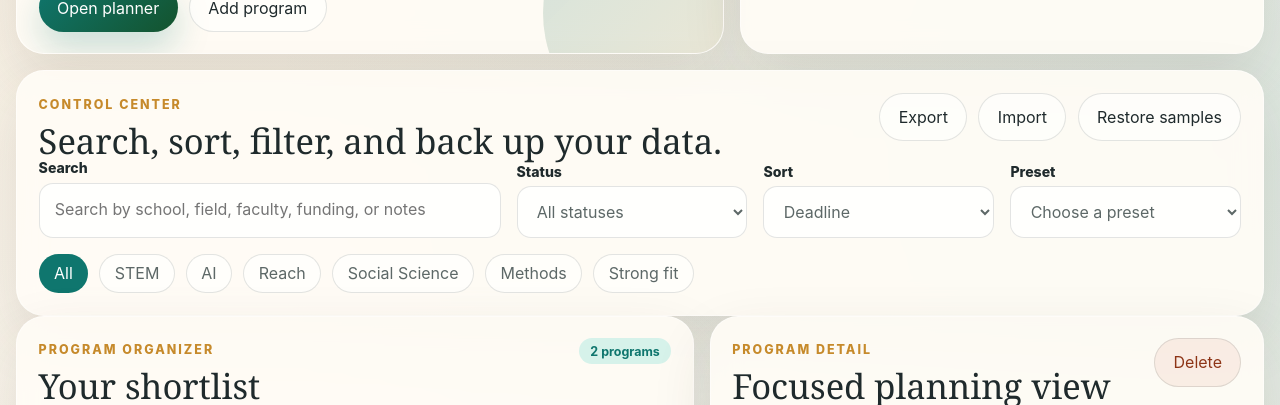
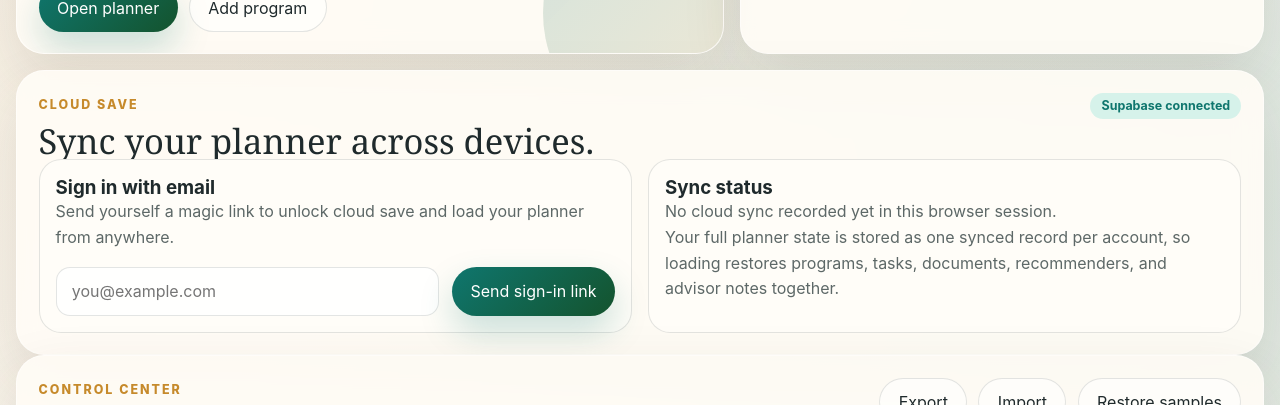
Before and after one commit to Aledge1/phdpathway, a React (Vite) app in the folder react-app/: page / in a window 1280 px wide. Shown: the part 770-1175 px from the top of the page. Built offline with nearby package versions, Linux system fonts and the light colour scheme; no server answers.

Commit message:
Fix React state hydration and add cloud save

```diff
--- a/react-app/package.json
+++ b/react-app/package.json
@@ -9,6 +9,7 @@
     "preview": "vite preview"
   },
   "dependencies": {
+    "@supabase/supabase-js": "^2.56.1",
     "react": "^18.3.1",
     "react-dom": "^18.3.1"
   },
--- a/react-app/src/App.jsx
+++ b/react-app/src/App.jsx
@@ -1,4 +1,5 @@
 import { useEffect, useState } from "react";
+import { cloudEnabled, supabase } from "./lib/supabase";
 
 const storageKey = "phd-pathway-react-state";
 const today = new Date().toISOString().slice(0, 10);
@@ -136,10 +137,40 @@ const defaultState = {
   theme: "light"
 };
 
+function normalizePlannerState(parsed) {
+  const programs = Array.isArray(parsed?.programs) ? parsed.programs : defaultPrograms;
+  return {
+    programs: programs.map((program) => ({
+      ...program,
+      fit: program?.fit || "",
+      notes: program?.notes || "",
+      interviewNotes: program?.interviewNotes || "",
+      sourceUrl: program?.sourceUrl || "",
+      funding: program?.funding || "",
+      location: program?.location || "",
+      status: program?.status || "not-started",
+      deadline: program?.deadline || "",
+      tags: Array.isArray(program?.tags) ? program.tags : [],
+      faculty: Array.isArray(program?.faculty) ? program.faculty : [],
+      sourceSummary: Array.isArray(program?.sourceSummary) ? program.sourceSummary : []
+    })),
+    checklist: Array.isArray(parsed?.checklist) ? parsed.checklist : defaultChecklist,
+    checklistState:
+      parsed?.checklistState && typeof parsed.checklistState === "object" ? parsed.checklistState : {},
+    documents: Array.isArray(parsed?.documents) ? parsed.documents : defaultDocuments,
+    recommenders: Array.isArray(parsed?.recommenders) ? parsed.recommenders : defaultRecommenders,
+    advisor:
+      parsed?.advisor && typeof parsed.advisor === "object"
+        ? { ...defaultAdvisor, ...parsed.advisor }
+        : defaultAdvisor,
+    theme: parsed?.theme === "dark" ? "dark" : "light"
+  };
+}
+
 function readState() {
   try {
     const parsed = JSON.parse(localStorage.getItem(storageKey));
-    return parsed || defaultState;
+    return normalizePlannerState(parsed);
   } catch {
     return defaultState;
   }
@@ -342,6 +373,11 @@ export default function App() {
   const [documentForm, setDocumentForm] = useState({ id: "", name: "", status: "not-started", notes: "" });
   const [recommenderForm, setRecommenderForm] = useState({ id: "", name: "", status: "not-asked", notes: "" });
   const [advisorForm, setAdvisorForm] = useState(planner.advisor);
+  const [cloudEmail, setCloudEmail] = useState("");
+  const [cloudUser, setCloudUser] = useState(null);
+  const [cloudMessage, setCloudMessage] = useState("");
+  const [cloudBusy, setCloudBusy] = useState(false);
+  const [lastCloudSync, setLastCloudSync] = useState("");
 
   useEffect(() => {
     localStorage.setItem(storageKey, JSON.stringify(planner));
@@ -351,6 +387,27 @@ export default function App() {
   useEffect(() => {
     setAdvisorForm(planner.advisor);
   }, [planner.advisor]);
+
+  useEffect(() => {
+    if (!cloudEnabled || !supabase) return undefined;
+
+    let mounted = true;
+    supabase.auth.getSession().then(({ data }) => {
+      if (!mounted) return;
+      setCloudUser(data.session?.user ?? null);
+    });
+
+    const {
+      data: { subscription }
+    } = supabase.auth.onAuthStateChange((_event, session) => {
+      setCloudUser(session?.user ?? null);
+    });
+
+    return () => {
+      mounted = false;
+      subscription.unsubscribe();
+    };
+  }, []);
 
   const allTags = ["All", ...new Set(planner.programs.flatMap((program) => program.tags))];
   const filteredPrograms = planner.programs
@@ -398,6 +455,74 @@ export default function App() {
       }
       return next;
     });
+  }
+
+  async function sendMagicLink() {
+    if (!cloudEnabled || !supabase || !cloudEmail.trim()) return;
+    setCloudBusy(true);
+    setCloudMessage("");
+    const { error } = await supabase.auth.signInWithOtp({
+      email: cloudEmail.trim(),
+      options: {
+        emailRedirectTo: window.location.href
+      }
+    });
+    if (error) {
+      setCloudMessage(error.message);
+    } else {
+      setCloudMessage("Check your email for the sign-in link.");
+    }
+    setCloudBusy(false);
+  }
+
+  async function saveToCloud() {
+    if (!cloudEnabled || !supabase || !cloudUser) return;
+    setCloudBusy(true);
+    setCloudMessage("");
+    const payload = {
+      user_id: cloudUser.id,
+      state: planner,
+      updated_at: new Date().toISOString()
+    };
+    const { error } = await supabase.from("planner_states").upsert(payload, { onConflict: "user_id" });
+    if (error) {
+      setCloudMessage(error.message);
+    } else {
+      const stamp = new Date().toLocaleString();
+      setLastCloudSync(stamp);
+      setCloudMessage(`Saved to cloud at ${stamp}.`);
+    }
+    setCloudBusy(false);
+  }
+
+  async function loadFromCloud() {
+    if (!cloudEnabled || !supabase || !cloudUser) return;
+    setCloudBusy(true);
+    setCloudMessage("");
+    const { data, error } = await supabase
+      .from("planner_states")
+      .select("state, updated_at")
+      .eq("user_id", cloudUser.id)
+      .maybeSingle();
+    if (error) {
+      setCloudMessage(error.message);
+    } else if (data?.state) {
+      setPlanner(data.state);
+      setSelectedProgramId(data.state.programs?.[0]?.id || null);
+      if (data.updated_at) {
+        setLastCloudSync(new Date(data.updated_at).toLocaleString());
+      }
+      setCloudMessage("Loaded your planner from the cloud.");
+    } else {
+      setCloudMessage("No cloud save found yet for this account.");
+    }
+    setCloudBusy(false);
+  }
+
+  async function signOutCloud() {
+    if (!cloudEnabled || !supabase) return;
+    await supabase.auth.signOut();
+    setCloudMessage("Signed out of cloud save.");
   }
 
   function resetProgramForm() {
@@ -658,6 +783,78 @@ export default function App() {
           </div>
         </section>
       </header>
+
+      <section className="panel cloud-panel">
+        <div className="section-row">
+          <div>
+            <p className="eyebrow">Cloud Save</p>
+            <h2>Sync your planner across devices.</h2>
+          </div>
+          <span className={`pill ${cloudEnabled ? "" : "status not-started"}`}>
+            {cloudEnabled ? "Supabase connected" : "Supabase not configured"}
+          </span>
+        </div>
+
+        {cloudEnabled ? (
+          <div className="cloud-grid">
+            <div className="card">
+              <h3>{cloudUser ? "Signed in" : "Sign in with email"}</h3>
+              <p>
+                {cloudUser
+                  ? `Cloud save is connected for ${cloudUser.email || "this account"}.`
+                  : "Send yourself a magic link to unlock cloud save and load your planner from anywhere."}
+              </p>
+              {!cloudUser ? (
+                <div className="inline-actions">
+                  <input
+                    type="email"
+                    value={cloudEmail}
+                    onChange={(event) => setCloudEmail(event.target.value)}
+                    placeholder="you@example.com"
+                  />
+                  <button className="button primary" type="button" onClick={sendMagicLink} disabled={cloudBusy}>
+                    {cloudBusy ? "Sending..." : "Send sign-in link"}
+                  </button>
+                </div>
+              ) : (
+                <div className="button-row">
+                  <button className="button primary" type="button" onClick={saveToCloud} disabled={cloudBusy}>
+                    {cloudBusy ? "Working..." : "Save to cloud"}
+                  </button>
+                  <button className="button secondary" type="button" onClick={loadFromCloud} disabled={cloudBusy}>
+                    Load from cloud
+                  </button>
+                  <button className="button secondary" type="button" onClick={signOutCloud}>
+                    Sign out
+                  </button>
+                </div>
+              )}
+            </div>
+
+            <div className="card">
+              <h3>Sync status</h3>
+              <p>
+                {lastCloudSync
+                  ? `Last successful cloud sync: ${lastCloudSync}`
+                  : "No cloud sync recorded yet in this browser session."}
+              </p>
+              <p>
+                Your full planner state is stored as one synced record per account, so loading restores programs,
+                tasks, documents, recommenders, and advisor notes together.
+              </p>
+              {cloudMessage ? <p className="cloud-message">{cloudMessage}</p> : null}
+            </div>
+          </div>
+        ) : (
+          <div className="card">
+            <h3>Setup required</h3>
+            <p>
+              Add `VITE_SUPABASE_URL` and `VITE_SUPABASE_ANON_KEY` to the React app environment, then create the
+              `planner_states` table described in the project README.
+            </p>
+          </div>
+        )}
+      </section>
 
       <section className="panel controls-panel" id="programs">
         <div className="section-row">
--- /dev/null
+++ b/react-app/src/lib/supabase.js
@@ -0,0 +1,15 @@
+import { createClient } from "@supabase/supabase-js";
+
+const supabaseUrl = import.meta.env.VITE_SUPABASE_URL;
+const supabaseAnonKey = import.meta.env.VITE_SUPABASE_ANON_KEY;
+
+export const cloudEnabled = Boolean(supabaseUrl && supabaseAnonKey);
+
+export const supabase = cloudEnabled
+  ? createClient(supabaseUrl, supabaseAnonKey, {
+      auth: {
+        persistSession: true,
+        autoRefreshToken: true
+      }
+    })
+  : null;
--- a/react-app/src/styles.css
+++ b/react-app/src/styles.css
@@ -99,7 +99,8 @@ select {
 .content-grid,
 .forms-grid,
 .controls-grid,
-.stats-grid {
+.stats-grid,
+.cloud-grid {
   display: grid;
   gap: 1rem;
 }
@@ -120,6 +121,10 @@ select {
 .controls-grid {
   grid-template-columns: 2fr repeat(3, 1fr);
   align-items: end;
+}
+
+.cloud-grid {
+  grid-template-columns: repeat(2, minmax(0, 1fr));
 }
 
 .stats-grid {
@@ -508,6 +513,19 @@ textarea {
   font-size: 0.9rem;
 }
 
+.inline-actions {
+  display: grid;
+  grid-template-columns: 1fr auto;
+  gap: 0.8rem;
+  margin-top: 1rem;
+}
+
+.cloud-message {
+  margin-top: 0.8rem;
+  color: var(--accent);
+  font-weight: 700;
+}
+
 .empty-state {
   border: 1px dashed var(--line);
   border-radius: 22px;
@@ -521,7 +539,8 @@ textarea {
   .content-grid,
   .forms-grid,
   .controls-grid,
-  .stats-grid {
+  .stats-grid,
+  .cloud-grid {
     grid-template-columns: 1fr;
   }
 }
@@ -550,7 +569,8 @@ textarea {
   .hero-row,
   .timeline-card,
   .source-row,
-  .form-grid {
+  .form-grid,
+  .inline-actions {
     display: grid;
     grid-template-columns: 1fr;
   }
```
Also changed, not shown: 2 other files (tests, documents, lock files or other folders).
